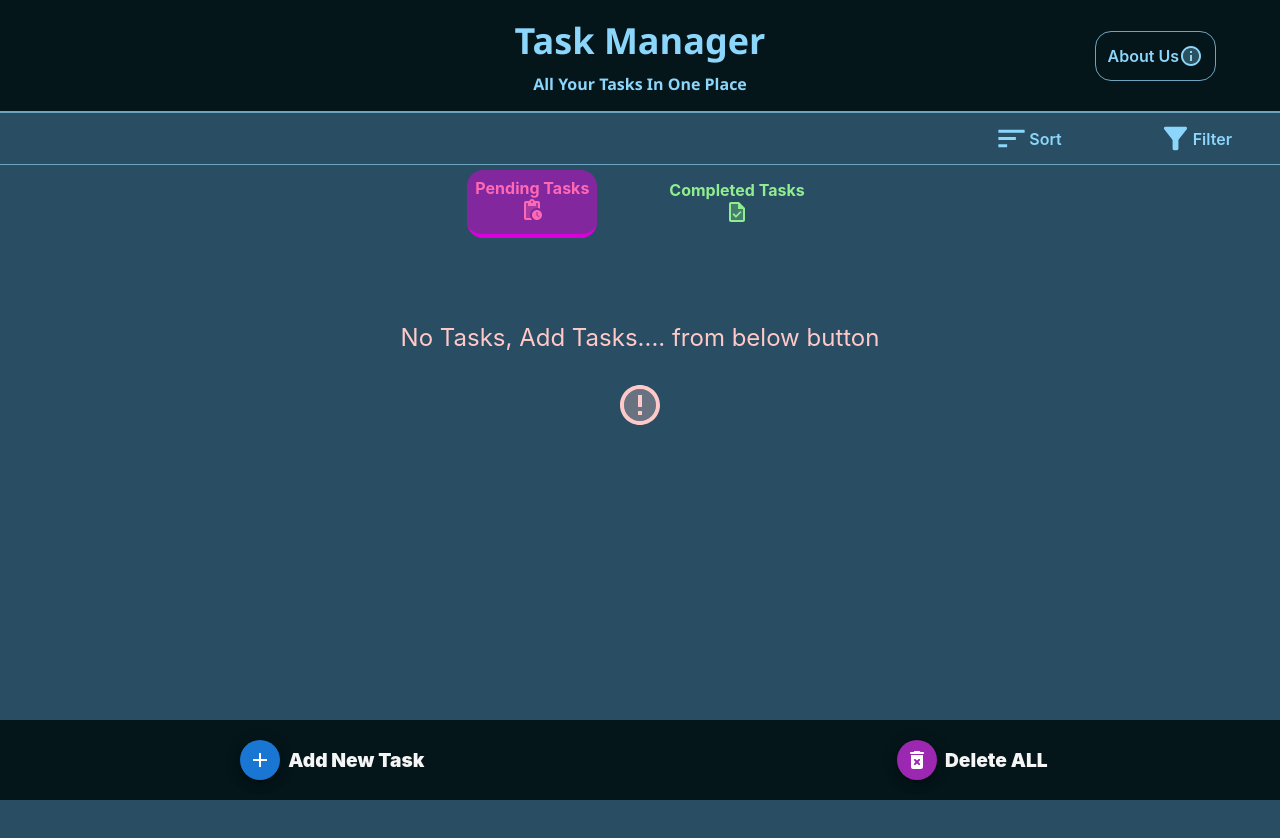
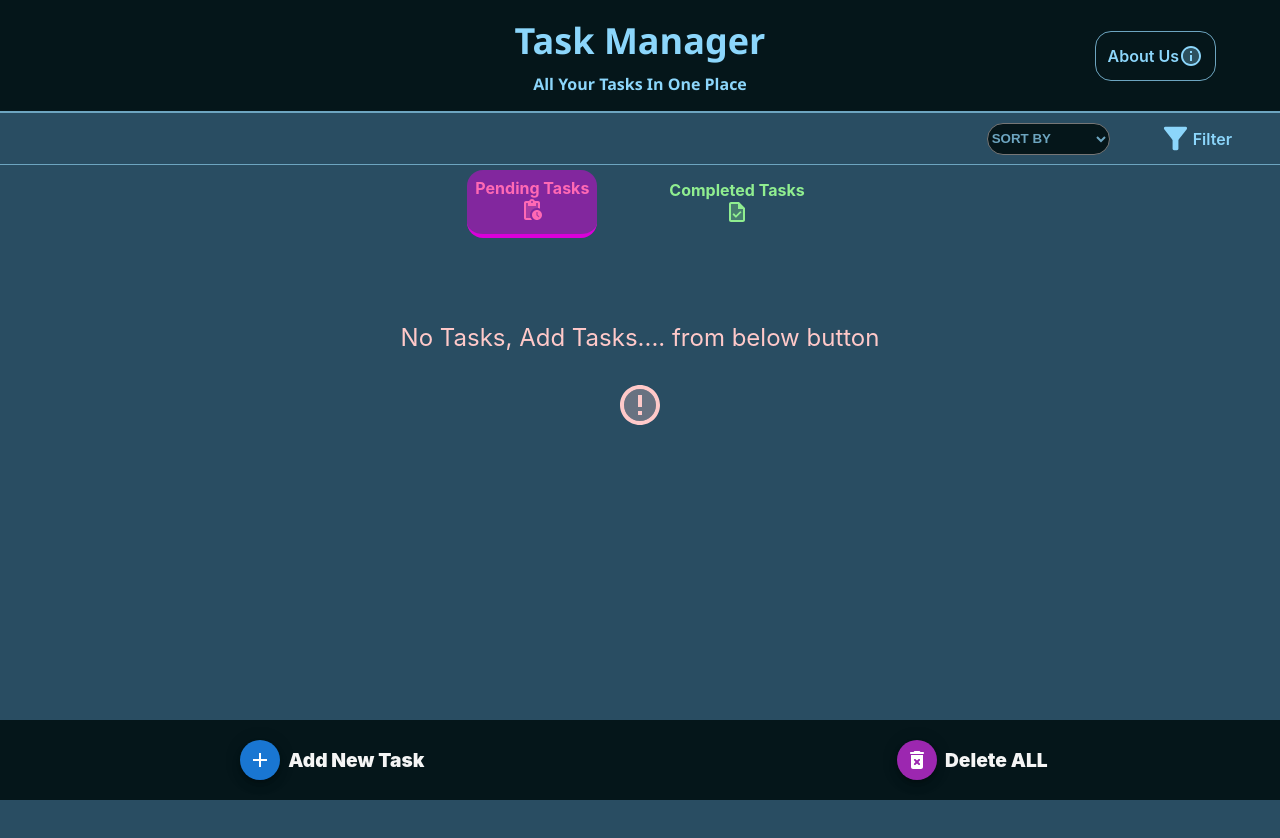
Before and after one commit to Renishchandera/Task-Management-App, a React (Create React App) app: page / in a window 1280 px wide. Shown: the top 838 px of the page. Built offline with nearby package versions, Linux system fonts and the light colour scheme.

Commit message:
Added the sorting functionality

```diff
--- a/src/App.js
+++ b/src/App.js
@@ -17,6 +17,7 @@ function App() {
   const [numberOfTasks, setNumberOfTasks] = useState(JSON.parse(localStorage.getItem('numberOfTasks'))===null?0:JSON.parse(localStorage.getItem('numberOfTasks')));
   console.log(numberOfTasks);
   const [allTasks, setTasks] = useState(JSON.parse(localStorage.getItem('allData'))===null?[]:(JSON.parse(localStorage.getItem('allData'))));
+  const [filter, setFilter] = useState({type: 'Sort', subType: 'RecentlyAdded'});
 
 
 
@@ -77,9 +78,9 @@ function App() {
   return (
     <>
       <Header />
-      <FilterPanel/>
+      <FilterPanel setFilter={setFilter}/>
       <TaskNavTabs setType={updateType}/>
-      <TasksContainer type={type}  allTasks={allTasks} setDeleteId={deleteTask} setEditId={editTask}/>
+      <TasksContainer type={type}  allTasks={allTasks} setDeleteId={deleteTask} setEditId={editTask} filter={filter}/>
       <BottomPanel addTask={addNewTask} numberOfTasks={numberOfTasks} />
       {editFormStatusAndId.status   &&  <HiddenEditForm statusAndId={editFormStatusAndId} setEditFormStatusAndId={setEditFormStatusAndId}/>}
     </>
--- a/src/components/FilterPanel.jsx
+++ b/src/components/FilterPanel.jsx
@@ -1,20 +1,30 @@
-import { memo } from 'react';
+import { memo, useCallback } from 'react';
 import SortIcon from '@mui/icons-material/Sort';
 import FilterIcon from '@mui/icons-material/FilterAlt';
 import '../css/FilterPanel.css';
-function FilterPanel()
-{
+function FilterPanel({ setFilter }) {
+
+    const filterChange = useCallback((e) => {
+        setFilter({ type: 'Sort', subType: (e.target.value) });
+        console.log("Filter changed");
+    }, []);
     return (
         <>
-            <div className={"filterPanelContainer"}>
-               <span className={"filterIcon"}>
-                  <SortIcon fontSize={"large"}/>  Sort</span>
-                <span className={"filterIcon"}>
-                   <FilterIcon fontSize={"large"}/> Filter</span>
-            </div>
-        </>
-    );
+            <div className={"filterButtonContainer"}>
+                <select className={"sortMenu"} onChange={filterChange}>
+                    <option selected disabled value={'RecentlyAdded'}>SORT BY</option>
+                    <option value={"RecentlyAdded"}>Recently Added</option>
+                    <option value={"FirstAdded"}>First Added</option>
+                </select>
+                <div>
+                    <span className={"filterIcon"}>
+                        <FilterIcon fontSize={"large"} /> Filter</span>
+                </div>
+                </div>
+
+            </>
+            );
 }
 
 
-export default memo(FilterPanel);
+            export default memo(FilterPanel);
--- a/src/components/TasksContainer.jsx
+++ b/src/components/TasksContainer.jsx
@@ -3,13 +3,21 @@ import Task from "./Task";
 import EmptyIcon from '@mui/icons-material/ErrorTwoTone';
 import '../css/TasksContainer.css';
 
-function TasksContainer({ type , setDeleteId, setEditId}) {
+function TasksContainer({ type , setDeleteId, setEditId, filter}) {
     console.log("Task container red=ndered");
 
     let allTasks = JSON.parse(localStorage.getItem('allData'));
     if(allTasks === null)
     {
         allTasks = [];
+    }
+
+    if(filter.type === 'Sort' && filter.subType === 'RecentlyAdded')
+    {
+        allTasks = allTasks.sort((a,b) => a.id <= b.id);
+    }else if(filter.type === 'Sort' && filter.subType === 'FirstAdded')
+    {
+        allTasks = allTasks.sort((a,b) => a.id > b.id);
     }
     // const updateTask = useCallback((new) =>
     // {
--- a/src/css/FilterPanel.css
+++ b/src/css/FilterPanel.css
@@ -1,10 +1,19 @@
-.filterPanelContainer
+.filterButtonContainer
 {
     display: flex;
     justify-content: flex-end;
     align-items: center;
     border: none;
     border-bottom: 1px solid #6da5C0;
+}
+.sortMenu
+{
+    height: 2rem;
+    font-weight: 600;
+    color: #6da5C0;
+    border-radius: 2rem;
+    background-color: #05161a;
+    outline: none;
 }
 .filterIcon
 {
```
